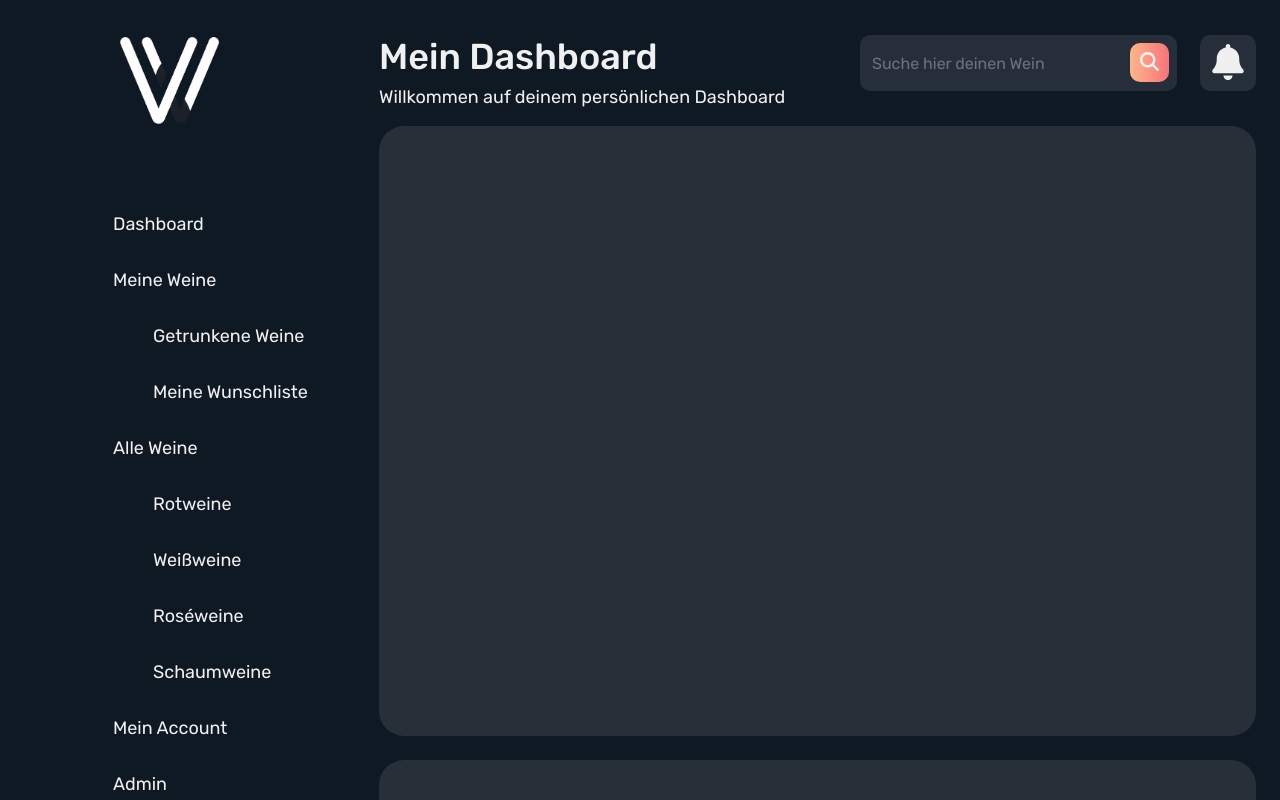
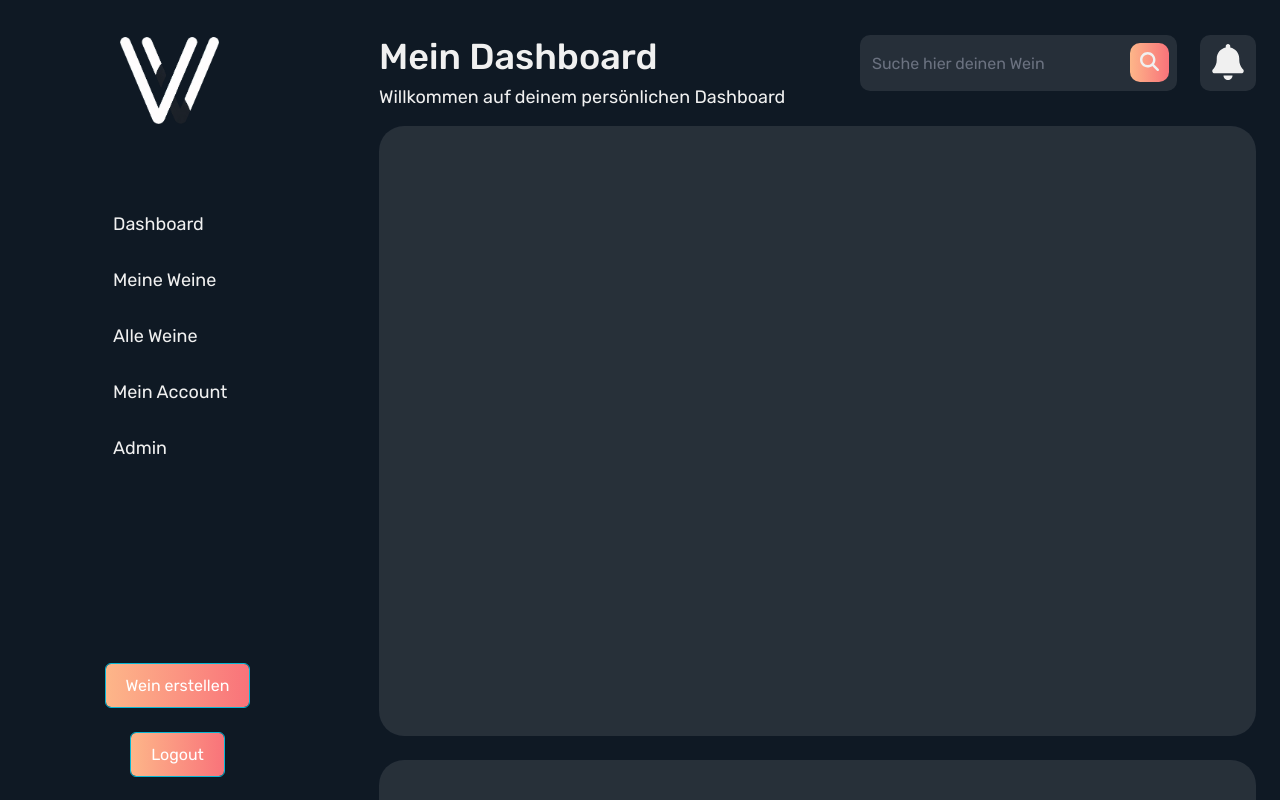
Before and after one commit to adrianhitsch/vinovibes, a React (Create React App) app in the folder vino-ui/: page / in a window 1280 px wide. Shown: the top 800 px of the page. Built offline with nearby package versions, Linux system fonts and the light colour scheme.

Commit message:
Add expandable menus to navigation

```diff
--- a/vino-ui/src/layout/navigation.tsx
+++ b/vino-ui/src/layout/navigation.tsx
@@ -19,6 +19,24 @@ const Navigation = () => {
     }
 
     e.target.classList.add("active");
+
+    console.log(e.target.parentNode);
+
+    if (e.target.id.includes("my-vino")) {
+      const submenus = document.querySelector(".expandable.menu.my-vino");
+      submenus?.classList.add("expand");
+    } else {
+      const submenus = document.querySelector(".expandable.menu.my-vino");
+      submenus?.classList.remove("expand");
+    }
+
+    if (e.target.id.includes("all-vino")) {
+      const submenus = document.querySelector(".expandable.menu.all-vino");
+      submenus?.classList.add("expand");
+    } else {
+      const submenus = document.querySelector(".expandable.menu.all-vino");
+      submenus?.classList.remove("expand");
+    }
   };
 
   return (
@@ -39,33 +57,49 @@ const Navigation = () => {
           <li>
             <li onClick={setActive}>
               {/* <img src="svg/wine-glass-solid.svg" alt="Wein" /> */}
-              <Link to="/vino">Meine Weine</Link>
+              <Link to="/vino" id="my-vino">
+                Meine Weine
+              </Link>
             </li>
-            <ul>
+            <ul className="expandable menu my-vino">
               <li onClick={setActive}>
-                <Link to="/vino">Getrunkene Weine</Link>
+                <Link to="/vino" id="my-vino drunken">
+                  Getrunkene Weine
+                </Link>
               </li>
               <li onClick={setActive}>
-                <Link to="/vino">Meine Wunschliste</Link>
+                <Link to="/vino" id="my-vino wishlist">
+                  Meine Wunschliste
+                </Link>
               </li>
             </ul>
           </li>
           <li onClick={setActive}>
-            <Link to="/vino">Alle Weine</Link>
+            <Link to="/vino" id="all-vino">
+              Alle Weine
+            </Link>
           </li>
           <li>
-            <ul>
+            <ul className="expandable menu all-vino">
               <li onClick={setActive}>
-                <Link to="/vino">Rotweine</Link>
+                <Link to="/vino" id="all-vino red">
+                  Rotweine
+                </Link>
               </li>
               <li onClick={setActive}>
-                <Link to="/vino">Weißweine</Link>
+                <Link to="/vino" id="all-vino white">
+                  Weißweine
+                </Link>
               </li>
               <li onClick={setActive}>
-                <Link to="/vino">Roséweine</Link>
+                <Link to="/vino" id="all-vino rose">
+                  Roséweine
+                </Link>
               </li>
               <li onClick={setActive}>
-                <Link to="/vino">Schaumweine</Link>
+                <Link to="/vino" id="all-vino champaign">
+                  Schaumweine
+                </Link>
               </li>
             </ul>
           </li>
@@ -77,6 +111,24 @@ const Navigation = () => {
           </li>
         </ul>
       </nav>
+
+      <div className="footer">
+        <Button
+          type="button"
+          onClick={() => toast.error("Sorry could not create vino :c")}
+          className="button"
+        >
+          Wein erstellen
+        </Button>
+
+        <Button
+          type="button"
+          onClick={() => toast.error("Sorry could not log you out :c")}
+          className="button"
+        >
+          Logout
+        </Button>
+      </div>
     </div>
   );
 };
--- a/vino-ui/src/layout/searchbar.tsx
+++ b/vino-ui/src/layout/searchbar.tsx
@@ -10,7 +10,7 @@ const Searchbar = () => {
           <AutoComplete placeholder="Suche hier deinen Wein" />
           <button
             type="button"
-            className="search-button"
+            className="button search-button"
             onClick={() => toast.error("Keine Weine gefunden")}
           >
             <img src="svg/magnifying-glass-solid.svg" />
--- a/vino-ui/src/site.css
+++ b/vino-ui/src/site.css
@@ -19,9 +19,21 @@ body {
 
 .main-nav {
   min-width: 355px;
-  height: 100%;
+  height: 100dvh;
   position: sticky;
   top: 0px;
+}
+
+.main-nav .footer {
+  position: absolute;
+  bottom: 0;
+  height: 160px;
+  display: flex;
+  width: 100%;
+  flex-direction: column;
+  align-items: center;
+  justify-content: center;
+  gap: 24px;
 }
 
 .platform {
@@ -88,9 +100,12 @@ body {
   overflow: unset;
 }
 .search-button {
+  right: 111px;
+}
+
+.button {
   background: transparent linear-gradient(270deg, #f9737a 0%, #fdb689 100%) 0%
     0% no-repeat padding-box;
-  right: 111px;
 }
 
 .search-button img {
@@ -153,7 +168,25 @@ h2 {
 
 ul li {
   list-style-type: none;
+  background-color: #0f1924;
 }
+
+ul li ul {
+  height: 0px;
+  overflow: hidden;
+  transition: height 0.3s ease-in-out;
+}
+
+ul li ul.my-vino.expand {
+  height: 112px;
+  overflow: hidden;
+}
+
+ul li ul.all-vino.expand {
+  height: 224px;
+  overflow: hidden;
+}
+
 
 
 nav ul li a {
```
